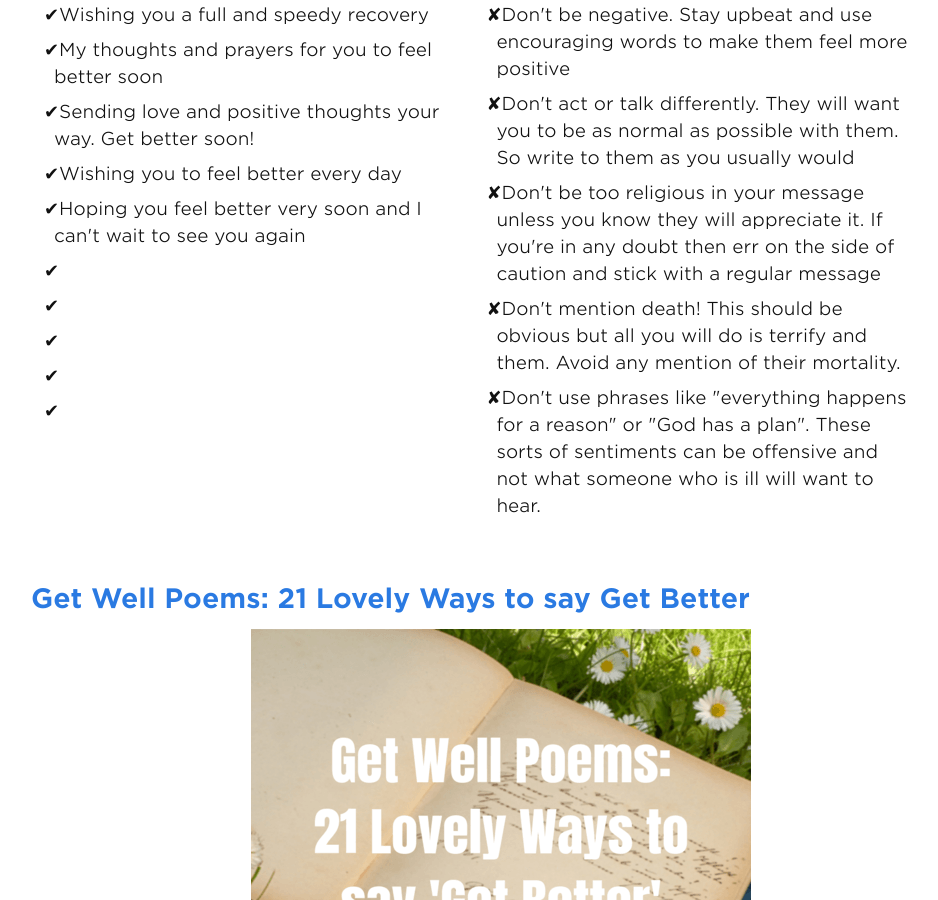
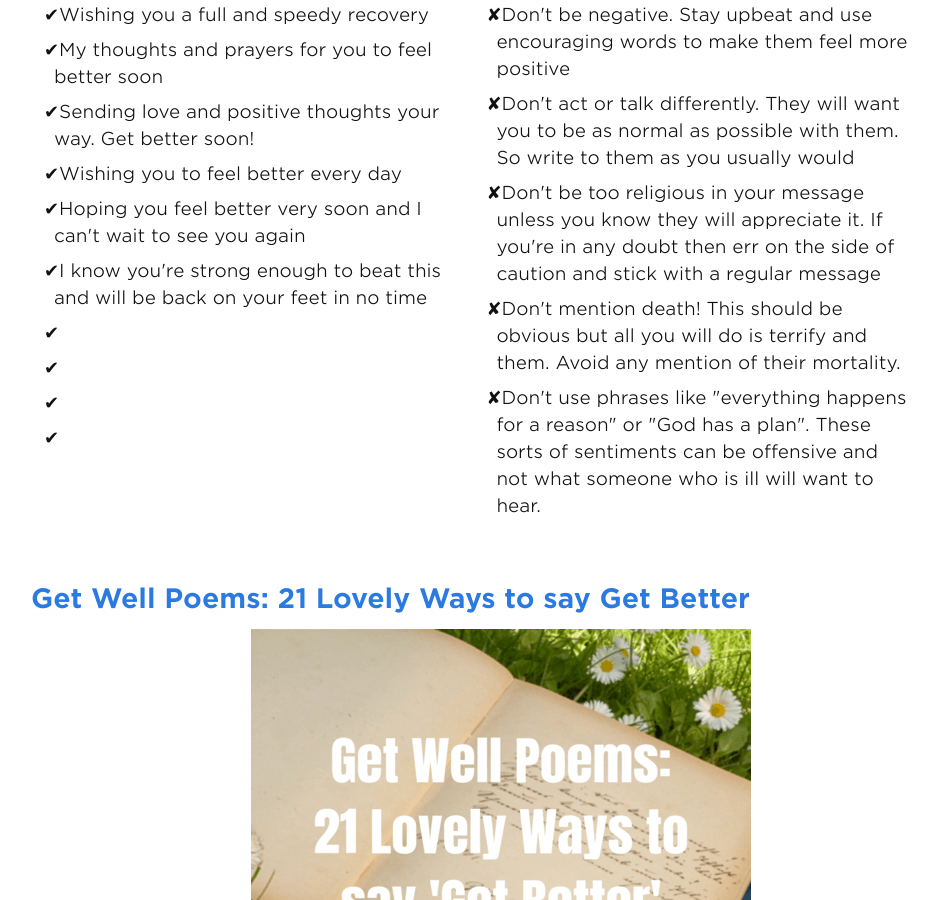
Before and after one commit to andyml123/andyml123.github.io, a Jekyll site: the page built from imagetest.md, in a window 1280 px wide and 900 px high, scrolled down 2223 px. Shown: the whole window, without its empty margins (139-1077 px from the left). Built offline with Jekyll 4.4.1, drawn with Linux system fonts in a browser that asks for light colours.

Commit message:
Update imagetest.md

```diff
--- a/imagetest.md
+++ b/imagetest.md
@@ -64,7 +64,7 @@ Not being confident about writing a get well message is common. You may be unsur
 <li>Sending love and positive thoughts your way. Get better soon!</li>
 <li>Wishing you to feel better every day</li>
 <li>Hoping you feel better very soon and I can't wait to see you again</li>
-<li></li>
+<li>I know you're strong enough to beat this and will be back on your feet in no time</li>
 <li></li>
 <li></li>
 <li></li>
```
